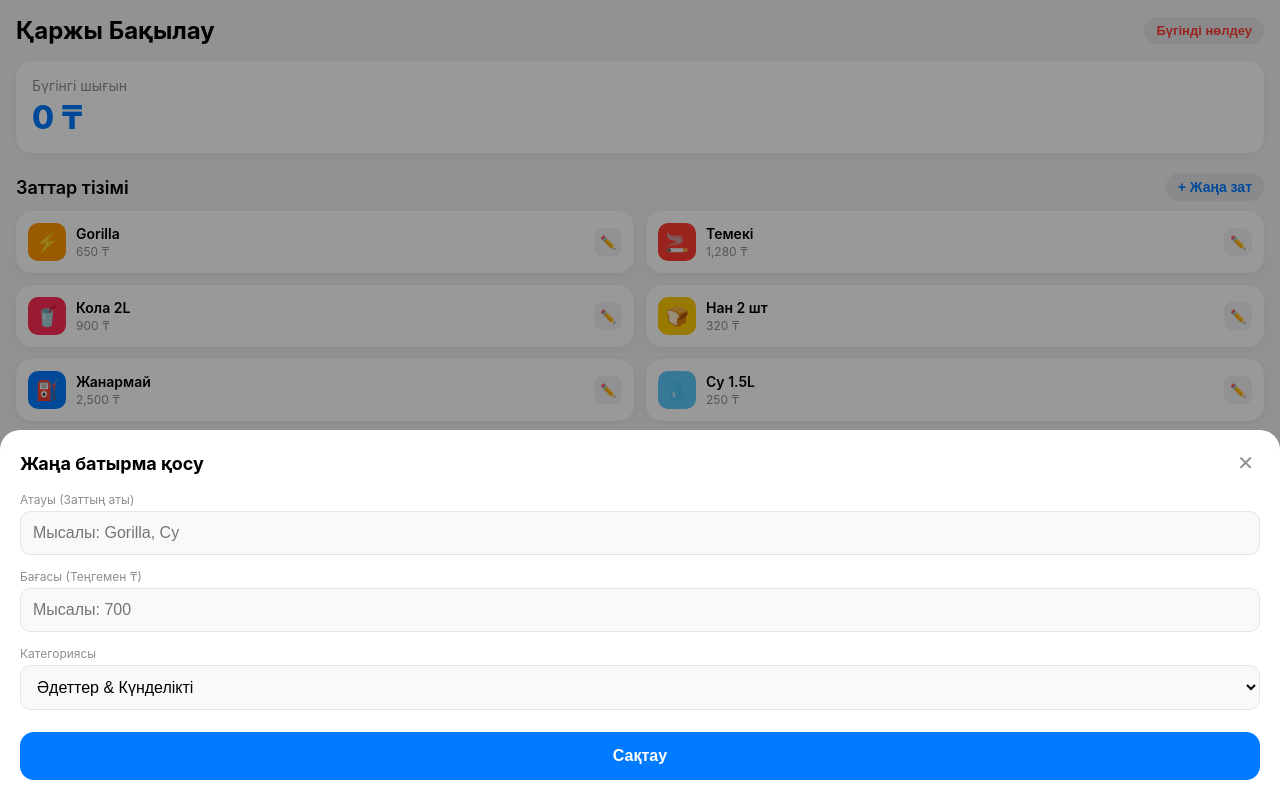
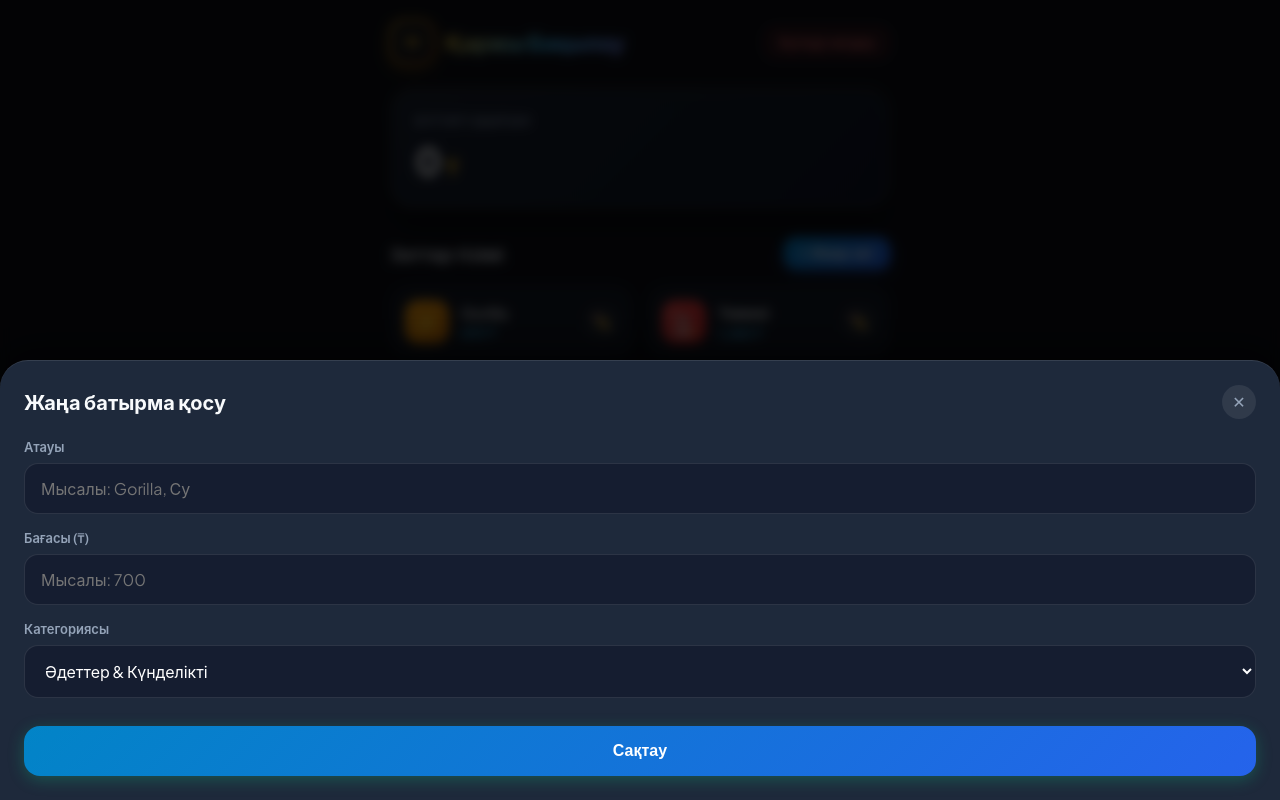
Before and after one commit to tanatar06kz/Shygyn, a plain HTML site: page index.html in a window 1280 px wide. Both pictures are taken after a click on the button "+ Жаңа зат". Drawn offline with Linux system fonts and the light colour scheme.

Commit message:
Update index.html

```diff
--- a/index.html
+++ b/index.html
@@ -4,132 +4,283 @@
   <meta charset="UTF-8">
   <meta name="viewport" content="width=device-width, initial-scale=1.0, maximum-scale=1.0, user-scalable=no">
   <title>Қаржы Бақылау</title>
+  <link rel="preconnect" href="https://fonts.googleapis.com">
+  <link rel="preconnect" href="https://fonts.gstatic.com" crossorigin>
+  <link href="https://fonts.googleapis.com/css2?family=Plus+Jakarta+Sans:wght@400;500;600;700;800&display=swap" rel="stylesheet">
   <style>
-    * { box-sizing: border-box; -webkit-tap-highlight-color: transparent; }
+    * {
+      box-sizing: border-box;
+      -webkit-tap-highlight-color: transparent;
+      margin: 0;
+      padding: 0;
+    }
     body {
-      font-family: -apple-system, BlinkMacSystemFont, "SF Pro Text", "Segoe UI", Roboto, Helvetica, Arial, sans-serif;
-      background-color: #f2f2f7;
-      color: #000;
-      margin: 0;
-      padding: 16px;
-      padding-bottom: 40px;
+      font-family: 'Plus Jakarta Sans', -apple-system, BlinkMacSystemFont, sans-serif;
+      background-color: #0d0f17;
+      color: #f8fafc;
+      padding: 20px 16px 40px 16px;
+      min-height: 100vh;
+    }
+    .container {
+      max-width: 500px;
+      margin: 0 auto;
     }
     .header {
       display: flex;
       justify-content: space-between;
       align-items: center;
-      margin-bottom: 16px;
+      gap: 10px;
+      margin-bottom: 24px;
     }
-    .title { font-size: 24px; font-weight: 700; }
+    .brand {
+      display: flex;
+      align-items: center;
+      gap: 12px;
+      min-width: 0;
+    }
+    .brand-logo-wrap {
+      width: 44px;
+      height: 44px;
+      border-radius: 14px;
+      padding: 2px;
+      background: linear-gradient(135deg, #fbbf24 0%, #b45309 100%);
+      box-shadow: 0 4px 16px rgba(245, 158, 11, 0.28);
+      flex-shrink: 0;
+      position: relative;
+      display: flex;
+      align-items: center;
+      justify-content: center;
+    }
+    .brand-logo-img {
+      width: 100%;
+      height: 100%;
+      object-fit: cover;
+      border-radius: 12px;
+      display: block;
+      background: #0d0f17;
+    }
+    .brand-fallback {
+      display: none;
+      width: 100%;
+      height: 100%;
+      border-radius: 12px;
+      background: #141720;
+      color: #fbbf24;
+      font-weight: 800;
+      font-size: 15px;
+      letter-spacing: -0.5px;
+      align-items: center;
+      justify-content: center;
+    }
+    .brand-logo-wrap.no-img .brand-logo-img {
+      display: none;
+    }
+    .brand-logo-wrap.no-img .brand-fallback {
+      display: flex;
+    }
+    .title {
+      font-size: 22px;
+      font-weight: 800;
+      background: linear-gradient(135deg, #fbbf24 0%, #38bdf8 55%, #818cf8 100%);
+      -webkit-background-clip: text;
+      -webkit-text-fill-color: transparent;
+      letter-spacing: -0.5px;
+      white-space: nowrap;
+      overflow: hidden;
+      text-overflow: ellipsis;
+    }
     .btn-reset {
-      background: #e5e5ea;
-      color: #ff3b30;
-      border: none;
-      padding: 6px 12px;
-      border-radius: 14px;
+      background: rgba(239, 68, 68, 0.12);
+      color: #f87171;
+      border: 1px solid rgba(239, 68, 68, 0.25);
+      padding: 8px 14px;
+      border-radius: 12px;
       font-size: 13px;
       font-weight: 600;
       cursor: pointer;
+      backdrop-filter: blur(8px);
+      transition: all 0.2s ease;
+      flex-shrink: 0;
     }
-    .card {
-      background: #fff;
-      border-radius: 16px;
-      padding: 16px;
-      margin-bottom: 16px;
-      box-shadow: 0 2px 8px rgba(0,0,0,0.04);
+    .btn-reset:active {
+      transform: scale(0.95);
+      background: rgba(239, 68, 68, 0.25);
     }
-    .total-title { font-size: 14px; color: #8e8e93; margin-bottom: 4px; }
-    .total-amount { font-size: 32px; font-weight: 800; color: #007aff; }
+    .hero-card {
+      background: linear-gradient(135deg, rgba(30, 41, 59, 0.72) 0%, rgba(15, 23, 42, 0.85) 100%);
+      border: 1px solid rgba(251, 191, 36, 0.18);
+      border-radius: 24px;
+      padding: 24px;
+      margin-bottom: 28px;
+      box-shadow: 0 20px 25px -5px rgba(0, 0, 0, 0.5), inset 0 1px 1px rgba(251, 191, 36, 0.12);
+      backdrop-filter: blur(12px);
+      position: relative;
+      overflow: hidden;
+    }
+    .hero-card::before {
+      content: '';
+      position: absolute;
+      top: -50%;
+      right: -50%;
+      width: 220px;
+      height: 220px;
+      background: radial-gradient(circle, rgba(251, 191, 36, 0.12) 0%, rgba(56, 189, 248, 0.08) 45%, rgba(0,0,0,0) 70%);
+      pointer-events: none;
+    }
+    .total-title {
+      font-size: 13px;
+      font-weight: 600;
+      color: #94a3b8;
+      text-transform: uppercase;
+      letter-spacing: 0.8px;
+      margin-bottom: 8px;
+    }
+    .total-amount {
+      font-size: 38px;
+      font-weight: 800;
+      color: #ffffff;
+      letter-spacing: -1px;
+      display: flex;
+      align-items: baseline;
+      gap: 6px;
+    }
+    .total-amount span {
+      font-size: 22px;
+      color: #fbbf24;
+      font-weight: 700;
+    }
     .section-header {
       display: flex;
       justify-content: space-between;
       align-items: center;
-      margin: 20px 0 10px 0;
+      margin-bottom: 16px;
     }
-    .section-title { font-size: 18px; font-weight: 600; }
+    .section-title {
+      font-size: 18px;
+      font-weight: 700;
+      color: #e2e8f0;
+    }
     .btn-add {
-      background: #e5e5ea;
-      color: #007aff;
+      background: linear-gradient(135deg, #0284c7 0%, #2563eb 100%);
+      color: #ffffff;
       border: none;
-      padding: 6px 12px;
-      border-radius: 14px;
+      padding: 8px 16px;
+      border-radius: 12px;
       font-size: 14px;
       font-weight: 600;
       cursor: pointer;
+      box-shadow: 0 4px 12px rgba(37, 99, 235, 0.35);
+      transition: all 0.2s ease;
+    }
+    .btn-add:active {
+      transform: scale(0.95);
     }
     .grid {
       display: grid;
       grid-template-columns: repeat(2, 1fr);
-      gap: 12px;
+      gap: 14px;
     }
     .item-card {
-      background: #fff;
-      border-radius: 16px;
-      padding: 12px;
+      background: rgba(30, 41, 59, 0.42);
+      border: 1px solid rgba(255, 255, 255, 0.06);
+      border-radius: 20px;
+      padding: 14px;
       display: flex;
       align-items: center;
-      gap: 10px;
-      box-shadow: 0 2px 6px rgba(0,0,0,0.04);
-      position: relative;
+      justify-content: space-between;
+      box-shadow: 0 4px 12px rgba(0, 0, 0, 0.2);
+      backdrop-filter: blur(8px);
+      transition: all 0.2s ease;
+    }
+    .item-card:active {
+      transform: scale(0.97);
+      background: rgba(30, 41, 59, 0.7);
     }
     .item-main {
       display: flex;
       align-items: center;
-      gap: 10px;
+      gap: 12px;
       flex: 1;
       min-width: 0;
       cursor: pointer;
     }
     .item-icon {
-      width: 38px;
-      height: 38px;
-      border-radius: 10px;
+      width: 44px;
+      height: 44px;
+      border-radius: 14px;
       display: flex;
       align-items: center;
       justify-content: center;
-      font-size: 19px;
-      color: #fff;
+      font-size: 22px;
       flex-shrink: 0;
+      box-shadow: inset 0 1px 1px rgba(255,255,255,0.2);
     }
-    .item-info { flex: 1; overflow: hidden; }
-    .item-name { font-size: 14px; font-weight: 600; white-space: nowrap; overflow: hidden; text-overflow: ellipsis; }
-    .item-price { font-size: 12px; color: #8e8e93; margin-top: 2px; }
+    .item-info {
+      flex: 1;
+      overflow: hidden;
+    }
+    .item-name {
+      font-size: 15px;
+      font-weight: 600;
+      color: #f1f5f9;
+      white-space: nowrap;
+      overflow: hidden;
+      text-overflow: ellipsis;
+    }
+    .item-price {
+      font-size: 13px;
+      color: #38bdf8;
+      font-weight: 600;
+      margin-top: 3px;
+    }
     .edit-btn {
       border: none;
-      background: #f2f2f7;
-      border-radius: 8px;
-      width: 28px;
-      height: 28px;
-      font-size: 13px;
+      background: rgba(255, 255, 255, 0.06);
+      border-radius: 10px;
+      width: 32px;
+      height: 32px;
+      font-size: 14px;
       cursor: pointer;
       flex-shrink: 0;
+      display: flex;
+      align-items: center;
+      justify-content: center;
+      color: #94a3b8;
+      transition: background 0.2s;
+    }
+    .edit-btn:active {
+      background: rgba(255, 255, 255, 0.15);
+      color: #fff;
     }
 
     /* Modal Styles */
     .modal-overlay {
       position: fixed;
       top: 0; left: 0; right: 0; bottom: 0;
-      background: rgba(0,0,0,0.4);
+      background: rgba(0, 0, 0, 0.75);
+      backdrop-filter: blur(6px);
       display: flex;
       align-items: flex-end;
       z-index: 100;
       opacity: 0;
       pointer-events: none;
-      transition: opacity 0.2s ease;
+      transition: opacity 0.25s cubic-bezier(0.4, 0, 0.2, 1);
     }
     .modal-overlay.active {
       opacity: 1;
       pointer-events: auto;
     }
     .modal {
-      background: #fff;
+      background: #1e293b;
       width: 100%;
-      border-radius: 20px 20px 0 0;
-      padding: 20px;
+      border-radius: 28px 28px 0 0;
+      padding: 24px;
+      border-top: 1px solid rgba(255, 255, 255, 0.1);
       transform: translateY(100%);
-      transition: transform 0.25s ease-out;
+      transition: transform 0.3s cubic-bezier(0.16, 1, 0.3, 1);
       max-height: 85vh;
       overflow-y: auto;
+      box-shadow: 0 -10px 40px rgba(0,0,0,0.5);
     }
     .modal-overlay.active .modal {
       transform: translateY(0);
@@ -138,69 +289,137 @@
       display: flex;
       justify-content: space-between;
       align-items: center;
-      margin-bottom: 16px;
+      margin-bottom: 20px;
+    }
+    .modal-title {
+      font-size: 20px;
+      font-weight: 700;
+      color: #f8fafc;
+    }
+    .close-btn {
+      border: none;
+      background: rgba(255, 255, 255, 0.08);
+      width: 34px;
+      height: 34px;
+      border-radius: 50%;
+      color: #94a3b8;
+      font-size: 16px;
+      cursor: pointer;
     }
     .qty-controls {
       display: flex;
       align-items: center;
       justify-content: center;
-      gap: 20px;
-      margin: 16px 0;
+      gap: 24px;
+      margin: 20px 0;
     }
     .qty-btn {
-      width: 48px;
-      height: 48px;
-      border-radius: 24px;
-      border: none;
-      background: #e5e5ea;
-      font-size: 24px;
+      width: 52px;
+      height: 52px;
+      border-radius: 16px;
+      border: 1px solid rgba(255, 255, 255, 0.1);
+      background: rgba(255, 255, 255, 0.05);
+      font-size: 26px;
       font-weight: 600;
-      color: #007aff;
+      color: #38bdf8;
       cursor: pointer;
+      transition: background 0.2s;
     }
-    .qty-num { font-size: 26px; font-weight: 700; width: 40px; text-align: center; }
+    .qty-btn:active {
+      background: rgba(56, 189, 248, 0.2);
+    }
+    .qty-num {
+      font-size: 32px;
+      font-weight: 800;
+      width: 50px;
+      text-align: center;
+      color: #ffffff;
+    }
     .modal-action-btn {
       width: 100%;
-      background: #34c759;
-      color: #fff;
+      background: linear-gradient(135deg, #10b981 0%, #059669 100%);
+      color: #ffffff;
       border: none;
-      padding: 15px;
-      border-radius: 14px;
+      padding: 16px;
+      border-radius: 16px;
       font-size: 16px;
-      font-weight: 600;
+      font-weight: 700;
       cursor: pointer;
-      margin-top: 8px;
+      margin-top: 12px;
+      box-shadow: 0 4px 16px rgba(16, 185, 129, 0.3);
+      transition: all 0.2s ease;
+    }
+    .modal-action-btn:active {
+      transform: scale(0.98);
     }
     .input-group {
-      margin-bottom: 14px;
+      margin-bottom: 16px;
     }
     .input-group label {
       display: block;
-      font-size: 12px;
-      color: #8e8e93;
-      margin-bottom: 4px;
+      font-size: 13px;
+      font-weight: 600;
+      color: #94a3b8;
+      margin-bottom: 8px;
     }
     .input-group input, .input-group select {
       width: 100%;
-      padding: 12px;
-      border: 1px solid #e5e5ea;
-      border-radius: 10px;
+      padding: 14px 16px;
+      border: 1px solid rgba(255, 255, 255, 0.1);
+      border-radius: 14px;
       font-size: 16px;
       outline: none;
-      background: #f9f9f9;
+      background: rgba(15, 23, 42, 0.6);
+      color: #ffffff;
+      font-family: inherit;
+    }
+    .input-group input:focus, .input-group select:focus {
+      border-color: #38bdf8;
+      box-shadow: 0 0 0 3px rgba(56, 189, 248, 0.2);
+    }
+    .summary-box {
+      display: flex;
+      justify-content: space-between;
+      align-items: center;
+      margin-bottom: 16px;
+      padding: 16px;
+      background: rgba(15, 23, 42, 0.6);
+      border: 1px solid rgba(255, 255, 255, 0.05);
+      border-radius: 14px;
+    }
+    .summary-label {
+      font-size: 14px;
+      color: #94a3b8;
+    }
+    .summary-val {
+      font-size: 20px;
+      font-weight: 800;
+      color: #f43f5e;
     }
   </style>
 </head>
 <body>
 
+  <div class="container">
     <div class="header">
+      <div class="brand">
+        <div class="brand-logo-wrap" id="brandLogoWrap">
+          <img
+            src="./logo.jpg"
+            alt="Логотип"
+            class="brand-logo-img"
+            onerror="document.getElementById('brandLogoWrap').classList.add('no-img')"
+          >
+          <div class="brand-fallback">TT</div>
+        </div>
         <div class="title">Қаржы Бақылау</div>
+      </div>
       <button class="btn-reset" onclick="resetTodayTotal()">Бүгінді нөлдеу</button>
     </div>
 
-  <div class="card">
+    <div class="hero-card">
       <div class="total-title">Бүгінгі шығын</div>
-    <div class="total-amount" id="todayTotal">0 ₸</div>
+      <div class="total-amount" id="todayTotal">0 <span>₸</span></div>
     </div>
 
     <div class="section-header">
@@ -209,17 +428,18 @@
     </div>
 
     <div class="grid" id="itemsGrid"></div>
+  </div>
 
   <!-- Quantity & Price Modal -->
   <div class="modal-overlay" id="qtyModal">
     <div class="modal">
       <div class="modal-header">
-        <div id="modalItemTitle" style="font-size: 18px; font-weight: 700;">Зат аты</div>
-        <button style="border:none; background:none; font-size:20px; color:#8e8e93;" onclick="closeQtyModal()">✕</button>
+        <div id="modalItemTitle" class="modal-title">Зат аты</div>
+        <button class="close-btn" onclick="closeQtyModal()">✕</button>
       </div>
 
       <div class="input-group">
-        <label>1 дананың бағасы (өз қалаңдағы бағаны жаз, ₸)</label>
+        <label>1 дананың бағасы (₸)</label>
         <input type="number" id="modalPriceInput" oninput="onModalPriceChange()">
       </div>
 
@@ -229,9 +449,9 @@
         <button class="qty-btn" onclick="changeQty(1)">+</button>
       </div>
 
-      <div style="display:flex; justify-content:space-between; margin-bottom: 14px; padding: 12px; background: #f2f2f7; border-radius: 10px;">
-        <span>Жалпы сомасы:</span>
-        <span id="modalTotalPrice" style="font-weight:700; color:#ff3b30;">0 ₸</span>
+      <div class="summary-box">
+        <span class="summary-label">Жалпы сомасы:</span>
+        <span class="summary-val" id="modalTotalPrice">0 ₸</span>
       </div>
 
       <button class="modal-action-btn" onclick="confirmAddExpense()">✓ Есепке қосу</button>
@@ -242,17 +462,17 @@
   <div class="modal-overlay" id="addModal">
     <div class="modal">
       <div class="modal-header">
-        <div id="addModalTitle" style="font-size: 18px; font-weight: 700;">Жаңа батырма қосу</div>
-        <button style="border:none; background:none; font-size:20px; color:#8e8e93;" onclick="closeAddModal()">✕</button>
+        <div id="addModalTitle" class="modal-title">Жаңа батырма қосу</div>
+        <button class="close-btn" onclick="closeAddModal()">✕</button>
       </div>
 
       <div class="input-group">
-        <label>Атауы (Заттың аты)</label>
+        <label>Атауы</label>
         <input type="text" id="newItemName" placeholder="Мысалы: Gorilla, Су">
       </div>
 
       <div class="input-group">
-        <label>Бағасы (Теңгемен ₸)</label>
+        <label>Бағасы (₸)</label>
         <input type="number" id="newItemPrice" placeholder="Мысалы: 700">
       </div>
 
@@ -266,18 +486,18 @@
         </select>
       </div>
 
-      <button class="modal-action-btn" style="background:#007aff;" onclick="saveNewItem()">Сақтау</button>
+      <button class="modal-action-btn" style="background: linear-gradient(135deg, #0284c7 0%, #2563eb 100%);" onclick="saveNewItem()">Сақтау</button>
     </div>
   </div>
 
   <script>
     let defaultItems = [
-      { id: 1, name: 'Gorilla', price: 650, icon: '⚡', bg: '#ff9500', cat: 'Әдеттер & Күнделікті' },
-      { id: 2, name: 'Темекі', price: 1280, icon: '🚬', bg: '#ff3b30', cat: 'Әдеттер & Күнделікті' },
-      { id: 3, name: 'Кола 2L', price: 900, icon: '🥤', bg: '#ff2d55', cat: 'Азық-түлік & Дүкен' },
-      { id: 4, name: 'Нан 2 шт', price: 320, icon: '🍞', bg: '#ffcc00', cat: 'Азық-түлік & Дүкен' },
-      { id: 5, name: 'Жанармай', price: 2500, icon: '⛽', bg: '#007aff', cat: 'Көлік & Жанармай' },
-      { id: 6, name: 'Су 1.5L', price: 250, icon: '💧', bg: '#5ac8fa', cat: 'Азық-түлік & Дүкен' }
+      { id: 1, name: 'Gorilla', price: 650, icon: '⚡', bg: 'linear-gradient(135deg, #f59e0b, #d97706)', cat: 'Әдеттер & Күнделікті' },
+      { id: 2, name: 'Темекі', price: 1280, icon: '🚬', bg: 'linear-gradient(135deg, #ef4444, #dc2626)', cat: 'Әдеттер & Күнделікті' },
+      { id: 3, name: 'Кола 2L', price: 900, icon: '🥤', bg: 'linear-gradient(135deg, #f43f5e, #be123c)', cat: 'Азық-түлік & Дүкен' },
+      { id: 4, name: 'Нан 2 шт', price: 320, icon: '🍞', bg: 'linear-gradient(135deg, #eab308, #ca8a04)', cat: 'Азық-түлік & Дүкен' },
+      { id: 5, name: 'Жанармай', price: 2500, icon: '⛽', bg: 'linear-gradient(135deg, #0ea5e9, #0284c7)', cat: 'Көлік & Жанармай' },
+      { id: 6, name: 'Су 1.5L', price: 250, icon: '💧', bg: 'linear-gradient(135deg, #06b6d4, #0891b2)', cat: 'Азық-түлік & Дүкен' }
     ];
 
     let items = JSON.parse(localStorage.getItem('app_items')) || defaultItems;
@@ -308,7 +528,7 @@
           </div>
         `;
       });
-      document.getElementById('todayTotal').innerText = Number(todayTotal).toLocaleString() + ' ₸';
+      document.getElementById('todayTotal').innerHTML = Number(todayTotal).toLocaleString() + ' <span>₸</span>';
     }
 
     function openQtyModal(id) {
@@ -409,7 +629,7 @@
           name: name,
           price: price,
           icon: '🛒',
-          bg: '#5856d6',
+          bg: 'linear-gradient(135deg, #6366f1, #4f46e5)',
           cat: cat
         });
       }
```
Lines whose indentation alone changed are shown as unchanged.
